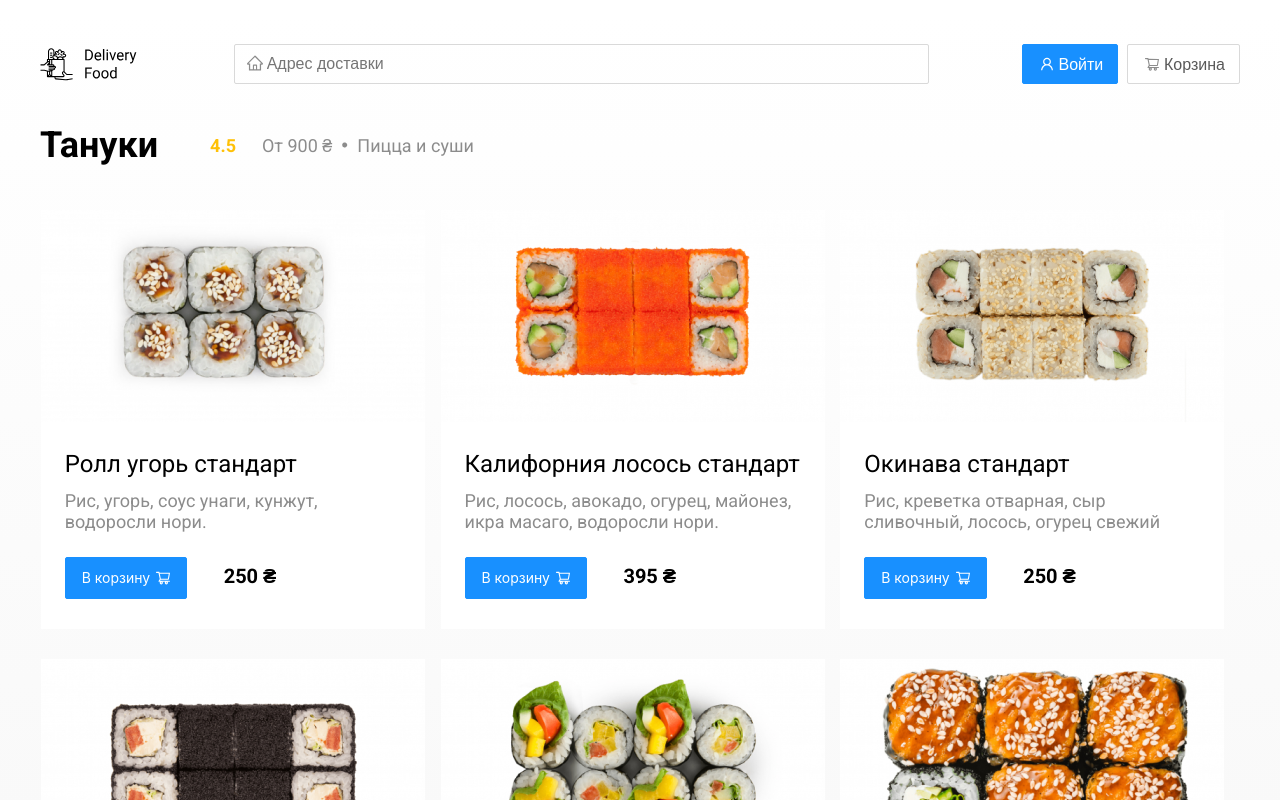
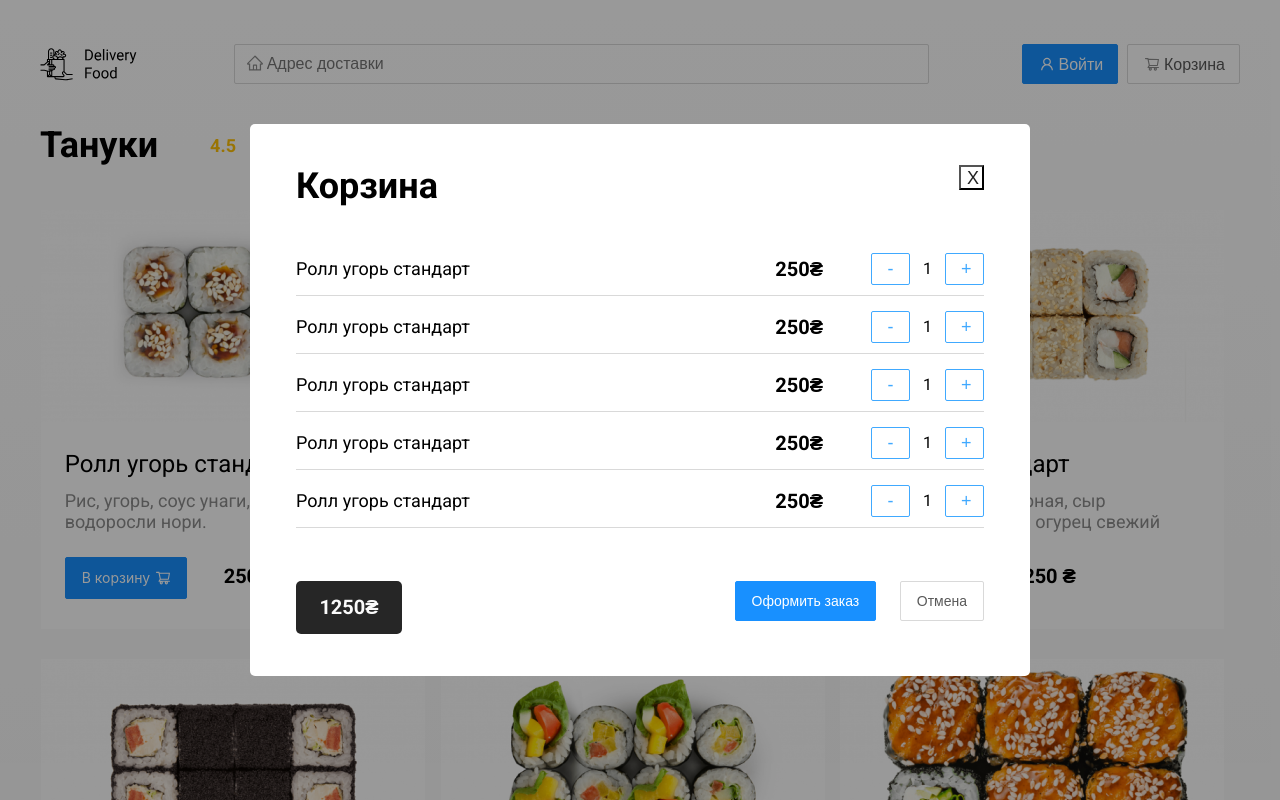
Before and after one commit to Pivovaroff21/web_programming, a website: page restaurants.html in a window 1280 px wide. Both pictures are taken after a click on the button "Корзина". Shown: the top 800 px of the page. Drawn offline with nearby package versions, Linux system fonts and the light colour scheme.

Commit message:
animation and basket added

```diff
--- /dev/null
+++ b/js/main.js
@@ -0,0 +1,12 @@
+const basket_button = document.querySelector("#basket_button");
+const close_button = document.querySelector("#close_button");
+const modal = document.querySelector(".modal");
+
+basket_button.addEventListener("click", toggle_modal);
+close_button.addEventListener("click", toggle_modal);
+
+function toggle_modal() {
+  modal.classList.toggle("is_open");
+}
+
+new WOW().init();
--- /dev/null
+++ b/package.json
@@ -0,0 +1,6 @@
+{
+  "dependencies": {
+    "animate.css": "^4.1.1",
+    "wow.js": "^1.2.2"
+  }
+}
--- a/restaurants.html
+++ b/restaurants.html
@@ -11,11 +11,17 @@
       rel="stylesheet"
     />
     <link rel="stylesheet" type="text/css" href="styles/reset.css" />
+    <link rel="stylesheet" href="styles/animate.css" />
     <link
       rel="stylesheet"
       type="text/css"
       href="styles/restaurant_styles.css"
     />
+    <link
+      rel="stylesheet"
+      href="https://cdnjs.cloudflare.com/ajax/libs/animate.css/4.0.0/animate.compat.css"
+    />
+
     <title>Home</title>
   </head>
   <body>
@@ -33,7 +39,7 @@
         />
         <div class="buttons">
           <button class="but login_but">Войти</button>
-          <button class="but cart_but">Корзина</button>
+          <button class="but cart_but" id="basket_button">Корзина</button>
         </div>
       </header>
       <section class="food">
@@ -50,7 +56,7 @@
         </div>
 
         <div class="food_cards">
-          <div class="food_card">
+          <div class="food_card wow fadeInUp" data-wow-delay="0.2s">
             <img
               src="./img/food_card-pic-1.png"
               alt="food"
@@ -65,7 +71,7 @@
               <span class="food_card_price">250 ₴</span>
             </div>
           </div>
-          <div class="food_card">
+          <div class="food_card wow fadeInUp" data-wow-delay="0.4s">
             <img
               src="./img/food_card-pic-2.png"
               alt="food"
@@ -81,7 +87,7 @@
               <span class="food_card_price">395 ₴</span>
             </div>
           </div>
-          <div class="food_card">
+          <div class="food_card wow fadeInUp" data-wow-delay="0.6s">
             <img
               src="./img/food_card-pic-3.png"
               alt="food"
@@ -96,7 +102,7 @@
               <span class="food_card_price">250 ₴</span>
             </div>
           </div>
-          <div class="food_card">
+          <div class="food_card wow fadeInUp" data-wow-delay="0.2s">
             <img
               src="./img/food_card-pic-4.png"
               alt="food"
@@ -112,7 +118,7 @@
               <span class="food_card_price">250 ₴</span>
             </div>
           </div>
-          <div class="food_card">
+          <div class="food_card wow fadeInUp" data-wow-delay="0.4s">
             <img
               src="./img/food_card-pic-5.png"
               alt="food"
@@ -127,7 +133,7 @@
               <span class="food_card_price">250 ₴</span>
             </div>
           </div>
-          <div class="food_card">
+          <div class="food_card wow fadeInUp" data-wow-delay="0.6s">
             <img
               src="./img/food_card-pic-6.png"
               alt="food"
@@ -179,5 +185,70 @@
         </div>
       </div>
     </footer>
+
+    <div class="modal animated fadeInRight delay-0.5s">
+      <div class="modal_dialog">
+        <div class="modal_header">
+          <h3 class="modal_title">Корзина</h3>
+          <button class="modal_close" id="close_button">X</button>
+        </div>
+        <div class="modal_products">
+          <div class="modal_product">
+            <p class="modal_product_name">Ролл угорь стандарт</p>
+            <p class="modal_product_price">250₴</p>
+            <div class="modal_product_quntity_wrap">
+              <button class="modal_but reduce_quantity">-</button>
+              <div class="modal_product_quantity">1</div>
+              <button class="modal_but increase_quantity">+</button>
+            </div>
+          </div>
+          <div class="modal_product">
+            <p class="modal_product_name">Ролл угорь стандарт</p>
+            <p class="modal_product_price">250₴</p>
+            <div class="modal_product_quntity_wrap">
+              <button class="modal_but reduce_quantity">-</button>
+              <div class="modal_product_quantity">1</div>
+              <button class="modal_but increase_quantity">+</button>
+            </div>
+          </div>
+          <div class="modal_product">
+            <p class="modal_product_name">Ролл угорь стандарт</p>
+            <p class="modal_product_price">250₴</p>
+            <div class="modal_product_quntity_wrap">
+              <button class="modal_but reduce_quantity">-</button>
+              <div class="modal_product_quantity">1</div>
+              <button class="modal_but increase_quantity">+</button>
+            </div>
+          </div>
+          <div class="modal_product">
+            <p class="modal_product_name">Ролл угорь стандарт</p>
+            <p class="modal_product_price">250₴</p>
+            <div class="modal_product_quntity_wrap">
+              <button class="modal_but reduce_quantity">-</button>
+              <div class="modal_product_quantity">1</div>
+              <button class="modal_but increase_quantity">+</button>
+            </div>
+          </div>
+          <div class="modal_product">
+            <p class="modal_product_name">Ролл угорь стандарт</p>
+            <p class="modal_product_price">250₴</p>
+            <div class="modal_product_quntity_wrap">
+              <button class="modal_but reduce_quantity">-</button>
+              <div class="modal_product_quantity">1</div>
+              <button class="modal_but increase_quantity">+</button>
+            </div>
+          </div>
+        </div>
+        <div class="modal_footer">
+          <p class="modal_total">1250₴</p>
+          <div class="buttons">
+            <button class="footer_but order_but">Оформить заказ</button>
+            <button class="footer_but cancel_but">Отмена</button>
+          </div>
+        </div>
+      </div>
+    </div>
+    <script src="js/wow.min.js"></script>
+    <script src="js/main.js"></script>
   </body>
 </html>
--- a/styles/restaurant_styles.css
+++ b/styles/restaurant_styles.css
@@ -253,6 +253,149 @@ nav {
 }
 /*footer styles end*/
 
+/* modal styles start*/
+.modal {
+  display: none;
+  align-items: center;
+  justify-content: center;
+  position: fixed;
+  top: 0;
+  left: 0;
+  width: 100%;
+  height: 100%;
+  background: rgba(0, 0, 0, 0.4);
+}
+
+.is_open {
+  display: flex;
+}
+
+.modal_dialog {
+  padding: 41px 46px;
+  width: 95%;
+  width: 780px;
+  box-sizing: border-box;
+  min-height: 552px;
+  background: #ffffff;
+  border-radius: 5px;
+}
+
+.modal_header {
+  display: flex;
+  justify-content: space-between;
+  margin-bottom: 46px;
+}
+
+.modal_title {
+  font-weight: 700;
+  font-size: 36px;
+  line-height: 42px;
+  color: #000000;
+}
+
+.modal_close {
+  background: none;
+  width: 25px;
+  height: 25px;
+  text-align: center;
+}
+
+.modal_products {
+  margin-bottom: 53px;
+}
+
+.modal_product {
+  display: flex;
+  justify-content: space-between;
+  border-bottom: 1px solid #d9d9d9;
+  margin-bottom: 15px;
+  padding-bottom: 10px;
+}
+
+.modal_product_name {
+  font-weight: 400;
+  font-size: 18px;
+  line-height: 32px;
+  color: #000000;
+  flex: 2;
+}
+
+.modal_product_price {
+  font-weight: 700;
+  font-size: 20px;
+  line-height: 32px;
+  color: #000000;
+  margin-right: 48px;
+}
+
+.modal_product_quntity_wrap {
+  display: flex;
+  justify-content: space-between;
+  max-width: 113px;
+}
+.modal_product_quantity {
+  font-weight: 400;
+  font-size: 16px;
+  line-height: 24px;
+  padding: 4px 13px;
+  max-width: 35px;
+  text-align: center;
+  color: #000000;
+}
+
+.modal_but {
+  width: 39px;
+  height: 32px;
+  padding: 5px 15px;
+  background: #ffffff;
+  color: #40a9ff;
+  border: 1px solid #40a9ff;
+  border-radius: 2px;
+}
+
+.modal_footer {
+  display: flex;
+  justify-content: space-between;
+}
+
+.modal_total {
+  text-align: center;
+  padding: 15px 20px;
+  width: 66px;
+  background: #262626;
+  border-radius: 5px;
+  font-weight: 700;
+  font-size: 20px;
+  line-height: 23px;
+  color: #fafafa;
+}
+
+.footer_but {
+  padding: 6px 16px;
+  height: 40px;
+  border-radius: 2px;
+  font-weight: 400;
+  font-size: 14px;
+  line-height: 24px;
+  text-align: center;
+}
+
+.order_but {
+  max-width: 149px;
+  background: #1890ff;
+  color: #ffffff;
+  border: 1px solid #1890ff;
+  margin-right: 19px;
+}
+
+.cancel_but {
+  max-width: 88px;
+  height: 40px;
+  background: #ffffff;
+  border: 1px solid #d9d9d9;
+  color: #595959;
+}
+
 /*media starts*/
 /* cards media start*/
 
```
Also changed, not shown: js/wow.min.js (added), 1 other file.
